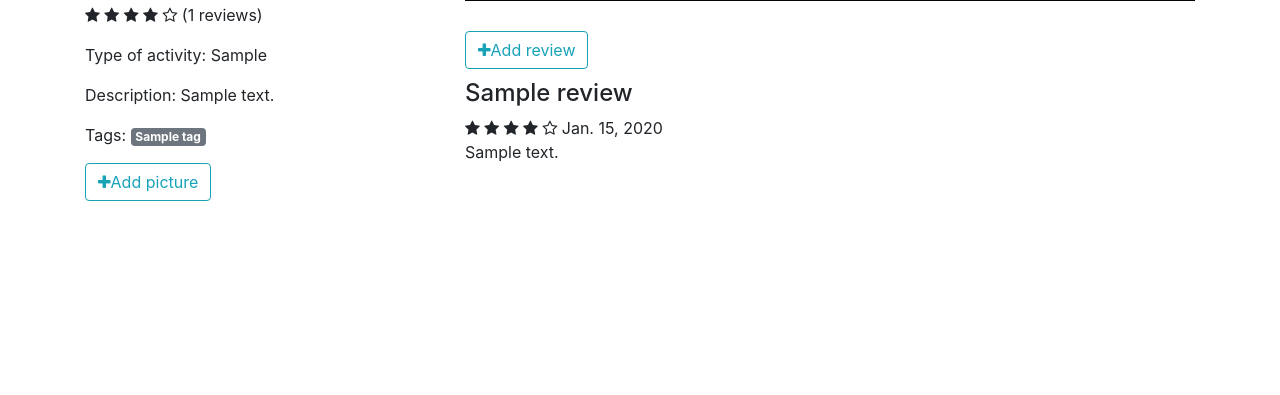
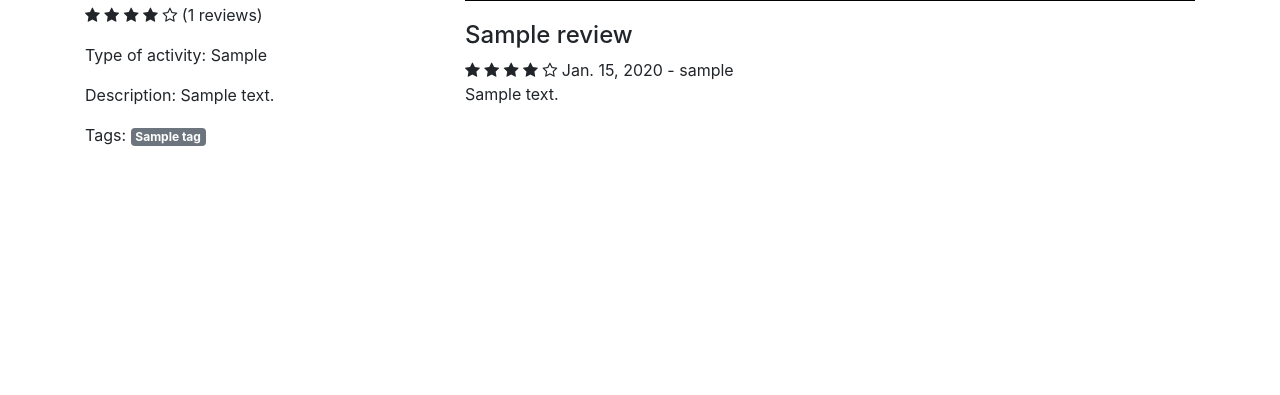
Before and after one commit to ngkenn/itech-group, a Django app: a page that uses itechGroup/templates/actifind/activity.html in a window 1280 px wide. Shown: the part 405-800 px from the top of the page. Run offline with Django 3.2, Linux system fonts and the light colour scheme; tables that the repository leaves empty hold one stand-in row (values such as "Sample post"); grey boxes marked "Sample" are stand-in pictures; some libraries are stand-ins or nearby versions.

Commit message:
Link reviews to users

```diff
--- a/itechGroup/actifind/models.py
+++ b/itechGroup/actifind/models.py
@@ -58,6 +58,7 @@ class Review(models.Model):
     )
     message = models.TextField(blank=True, default='')
     activity = models.ForeignKey(Activity)
+    user = models.ForeignKey(User)
 
     def save(self, *args, **kwargs):
         self.date = datetime.today()
--- a/itechGroup/actifind/views.py
+++ b/itechGroup/actifind/views.py
@@ -97,6 +97,7 @@ def register(request):
                  'profile_form': profile_form,
                     'registered': registered})
 
+@login_required
 def add_review(request):
     activity_slug = None
     review = None
@@ -109,7 +110,7 @@ def add_review(request):
             rating = int(request.POST['rating'])
             title = request.POST['title']
             description = request.POST['description']
-            review = Review(title=title, rating=rating, message=description, activity=activity)
+            review = Review(title=title, rating=rating, message=description, activity=activity, user=request.user)
             review.save()
 
     return HttpResponse(review)
--- a/itechGroup/templates/actifind/activity.html
+++ b/itechGroup/templates/actifind/activity.html
@@ -33,8 +33,9 @@
                 {% endfor %}
               </p>
             {% endif %}
-
+            {%  if user.is_authenticated %}
             <a class="btn btn-outline-info" href="{% url 'upload_picture' %}"><span class="fa fa-plus"></span>Add picture</a>
+            {% endif %}
         </div>
 
         <div class="col-md-8 col-12">
@@ -49,15 +50,16 @@
               {% endif %}
             </div>
 
-            {% add_review_modal %}
-
+            {% if user.is_authenticated %}
+              {% add_review_modal %}
+            {% endif %}
             <div class="activity-review-group">
               {% if activity.review_set.count > 0 %}
                   {% for review in activity.review_set.all %}
                     <div class="activity-review">
                       <h4>{{ review.title }}</h4>
                       {% show_stars review.rating %}
-                      {{ review.date }}
+                      {{ review.date }}  - {{ review.user.username }}
                       <p>{{ review.message }}</p>
                     </div>
 
```
